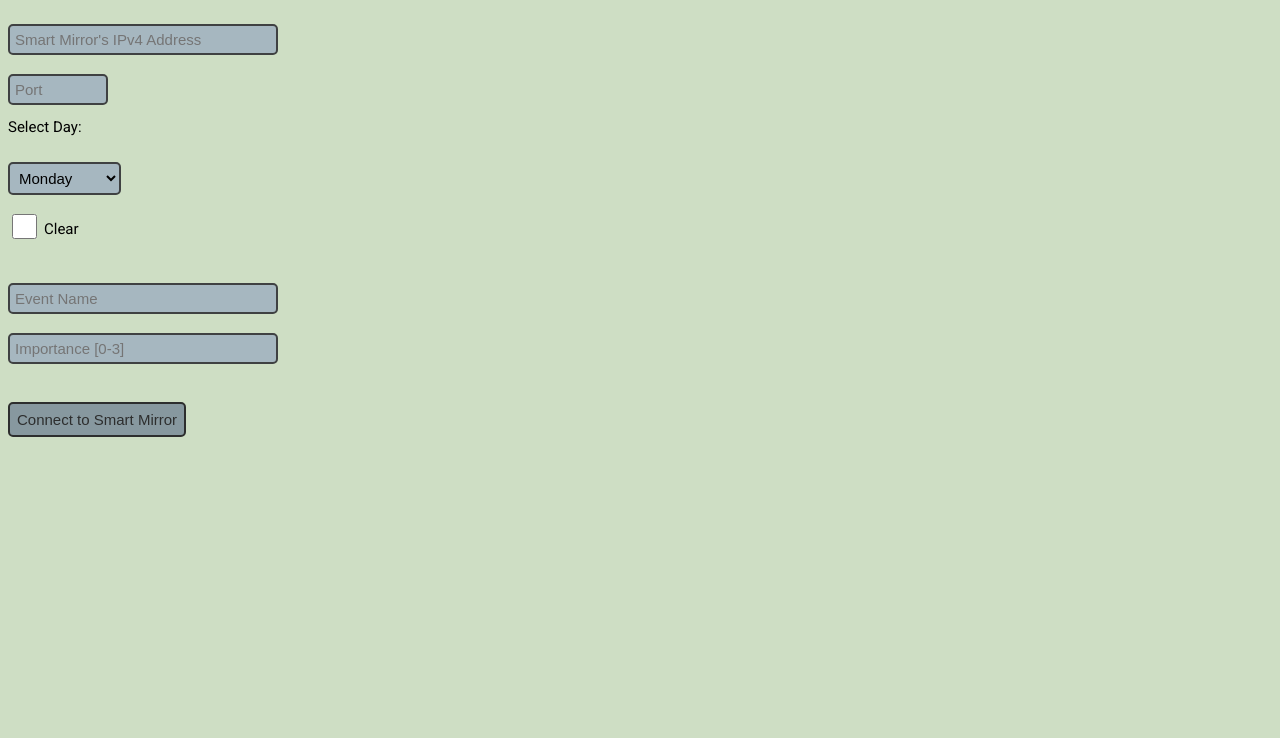
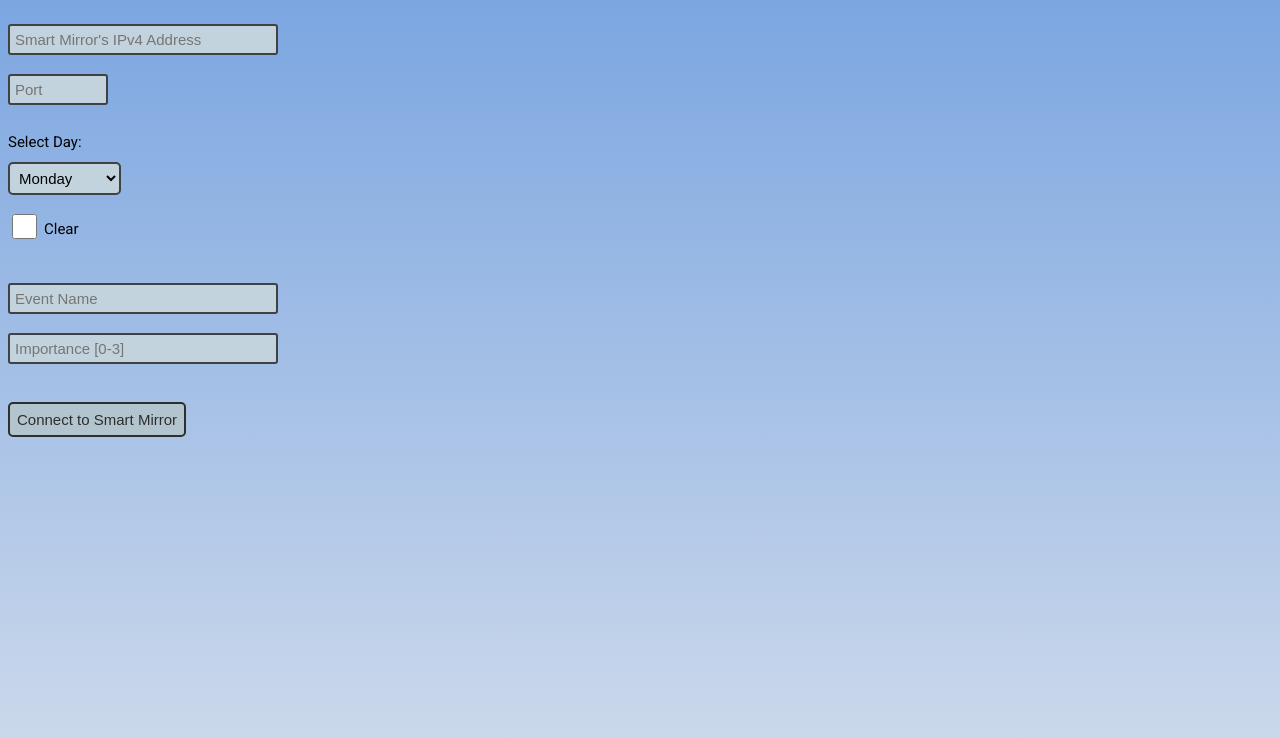
Before and after one commit to Ryan-Awad/Smart-Mirror, a website: page views/index.html in a window 1280 px wide. Shown: the part 62-800 px from the top of the page. Drawn offline with Linux system fonts and the light colour scheme; no server answers.

Commit message:
Restyled app

```diff
--- a/styles/index.css
+++ b/styles/index.css
@@ -7,7 +7,7 @@ DARKER blue grey: #68777c
 */
 
 body {
-    background-color: #cedec4;
+    background-image: linear-gradient(#75a2e0, #cbd8eb);
     font-family: 'Roboto';
 }
 
@@ -16,19 +16,21 @@ h1 {
 }
 
 input {
-    background-color: #a6b7c0;
+    background-color: #c2d3dd;
     padding: 5px;
     border-style: solid;
-    border-radius: 5px;
+    border-radius: 3px;
+    border-width: 2px;
     border-color: #3f4142;
     font-size: 15px;
     color: black;
 }
 
 button {
-    background-color: #87989f;
+    background-color: #b2c4ce;
     padding: 7px;
     border-style: solid;
+    border-width: 2px;
     border-radius: 5px;
     border-color: #2d2e2e;
     font-size: 15px;
@@ -36,7 +38,7 @@ button {
 }
 
 button:active {
-    background-color: #6e7e85;
+    background-color: rgb(165, 179, 187);
     border-color: #3f4142;
     color: black;
 }
@@ -58,14 +60,14 @@ label {
 }
 
 #days {
-    background-color: #a6b7c0;
+    background-color: #c2d3dd;
     padding: 5px;
     border-style: solid;
     border-radius: 5px;
     border-color: #3f4142;
+    border-width: 2px;
     font-size: 15px;
     color: black;
-    border-width: 2px;
 }
 
 #port {
--- a/views/index.html
+++ b/views/index.html
@@ -10,9 +10,9 @@
 
     <br>
     <input type='input' id='ip' placeholder="Smart Mirror's IPv4 Address"/><br>
-    <input type='number' id='port' min='1' max='64738' placeholder="Port"/><br><br>
+    <input type='number' id='port' min='1' max='64738' placeholder="Port"/><br><br><br>
 
-    <label for='days' style='position: absolute; top: 180px'>Select Day:</label><br>
+    <label for='days' style='position: absolute; top: 195px'>Select Day:</label>
     <select name='days' id='days'>
         <option value='mon'>Monday</option>
         <option value='tue'>Tuesday</option>
```
